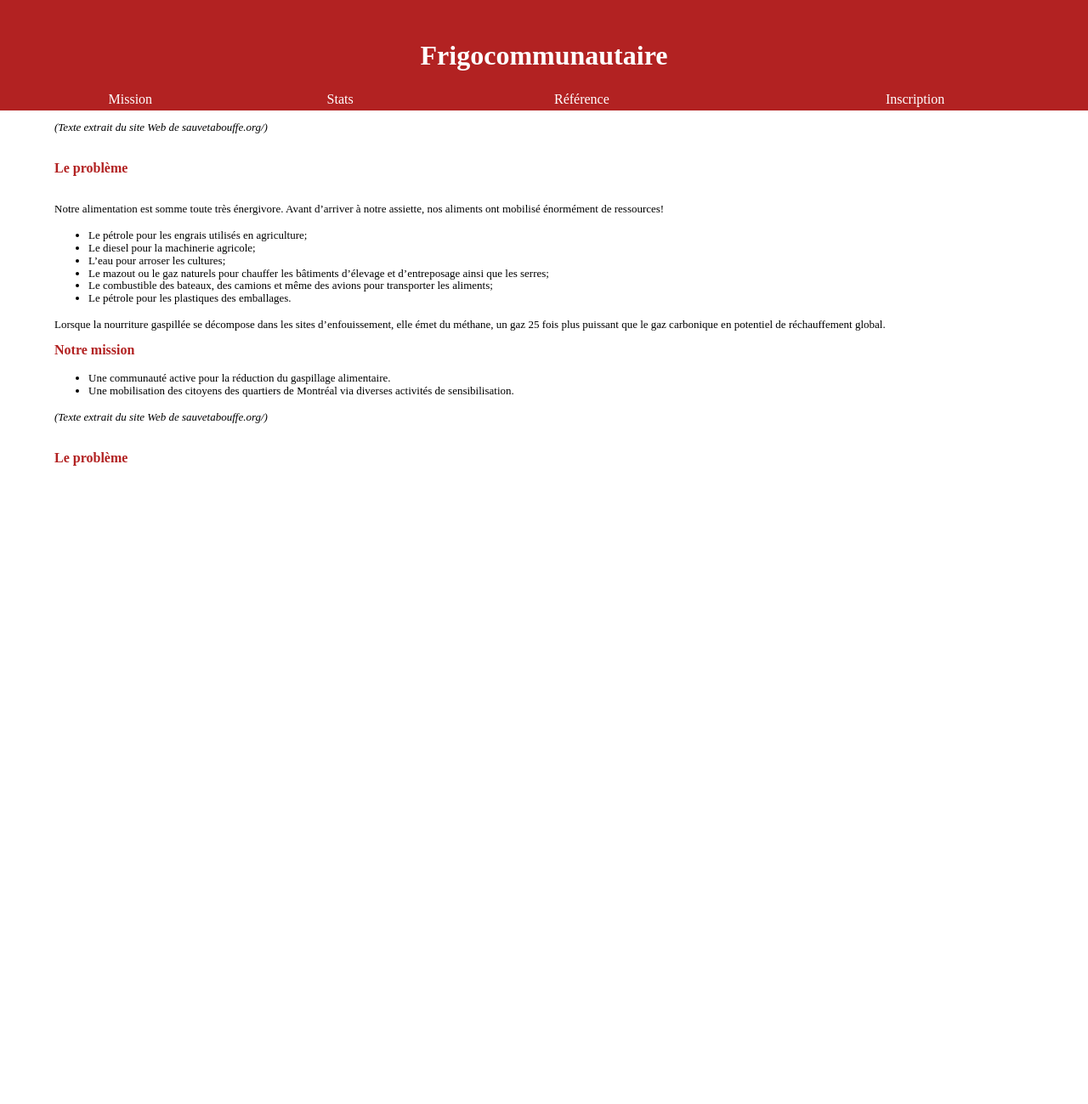
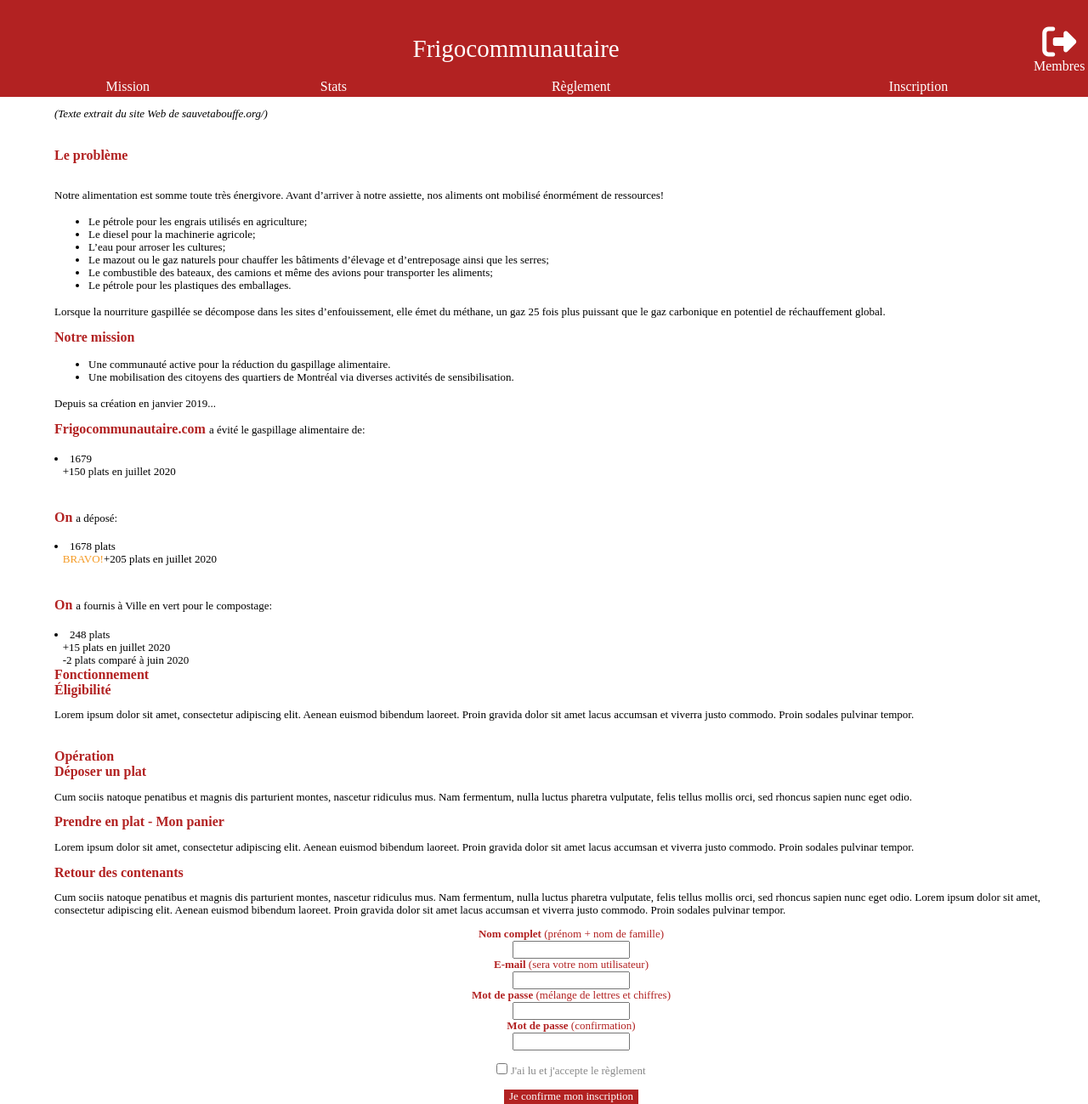
Before and after one commit to JordMim/log2420-tp, a website built with Parcel: page tp1/index.html in a window 1280 px wide. Shown: the whole page at 85% size. Before the commit the page ends 800 px from the top, so only its background shows below. Built offline with nearby package versions, Linux system fonts and the light colour scheme.

Commit message:
Ajout de tous les onglets sur une seule page

```diff
--- a/tp1/css/main.css
+++ b/tp1/css/main.css
@@ -72,16 +72,24 @@ textarea {
   text-align: center;
   padding-top: 2%;
 }
-a{
+.header-area a{
   color: white;
   text-decoration: none;
 }
+
+
+.banner{
+  width: 100%;
+}
+
+
 /*=========================
 2.2  Contenu du site (body)
 ===========================*/
 body{
   text-align: left;
 }
+
 body p{
   color:black;
   font-size: 13px;
@@ -97,12 +105,32 @@ body li{
 .stats{
   padding-left: 5%;
 }
+.reglement{
+  padding-left: 5%;
+}
+.inscription{
+  padding-left: 5%;
+  position: center;
+  text-align: center;
+}
+.normal-text{
+  color: black;
+  font-size: 13px
+}
 
+.gold{
+  color:#F59A23;
+  font-size: 13px;
+}
 .source{
   font-style: italic;
   font-family: "Arial Italic";
   font-size: 12px;
   font-weight: 400;
+}
+.formulaire{
+  color:firebrick;
+  font-size: 13px;
 }
 
 .titre{
--- a/tp1/index.html
+++ b/tp1/index.html
@@ -19,7 +19,7 @@
   <link rel="stylesheet" href="css/normalize.css">
   <link rel="stylesheet" href="css/main.css">
 
-<!--  <script src="https://kit.fontawesome.com/bd55c65e02.js" crossorigin="anonymous"></script>-->
+  <script src="https://kit.fontawesome.com/bd55c65e02.js" crossorigin="anonymous"></script>
 
   <meta name="theme-color" content="#fafafa">
 
@@ -28,20 +28,32 @@
 
 <header id="header">
   <div class="header-area">
-    <h1>Frigocommunautaire</h1>
+    <div class="banner">
+      <table width="100%">
+        <tr>
+          <td width="95%" style="font-size: 29px; font-weight: 400;">
+            Frigocommunautaire
+          </td>
+          <td width="5%">
+            <a href="#"><i class="fas fa-sign-out-alt" style="font-size: 40px"></i> Membres</a>
+          </td>
+        </tr>
+
+      </table>
+    </div>
     <table width="100%">
       <tr>
         <td>
-          <a href="mission">Mission</a>
+          <a href="#mission">Mission</a>
         </td>
         <td>
-          <a href="stats">Stats</a>
+          <a href="#stats">Stats</a>
         </td>
         <td>
-          <a href="reference">Référence</a>
+          <a href="#reg">Règlement</a>
         </td>
         <td>
-          <a href="inscription">Inscription</a>
+          <a href="#ins">Inscription</a>
         </td>
       </tr>
     </table>
@@ -74,21 +86,68 @@
       plus puissant que le gaz carbonique en potentiel de réchauffement global.</p>
 
     <div class="titre">
-    Notre mission
+      Notre mission
     </div>
     <ul>
     <li>Une communauté active pour la réduction du gaspillage alimentaire.</li>
       <li>Une mobilisation des citoyens des quartiers de Montréal via diverses activités de sensibilisation.</li>
     </ul>
   </div>
-  <div class="stats" id="#stats">
-    <div class="source">
-      <p>(Texte extrait du site Web de sauvetabouffe.org/)</p>
-    </div>
-    <br>
-    <div class="titre">
-      Le problème
-    </div>
+  <div class="stats" id="stats">
+    <p>Depuis sa création en janvier 2019...</p>
+    <span class="titre">Frigocommunautaire.com </span><span class="normal-text">a évité le gaspillage alimentaire de:</span>
+    <br><br>
+    <li>1679<br>&nbsp;&nbsp;&nbsp;+150 plats en juillet 2020</li>
+    <br><br>
+    <span class="titre">On </span><span class="normal-text">a déposé:</span>
+    <br><br>
+    <li>1678 plats<br>&nbsp;&nbsp;&nbsp;<span class="gold">BRAVO!</span>+205 plats en juillet 2020</li>
+    <br><br>
+    <span class="titre">On </span><span class="normal-text">a fournis à Ville en vert pour le compostage:</span>
+    <br><br>
+    <li>248 plats<br>&nbsp;&nbsp;&nbsp;+15 plats en juillet 2020<br>&nbsp;&nbsp;&nbsp;-2 plats comparé à juin 2020</li>
   </div>
+  <div class="reglement" id="reg">
+    <div class="titre">Fonctionnement<br>Éligibilité</div>
+    <p>Lorem ipsum dolor sit amet, consectetur adipiscing elit. Aenean euismod bibendum laoreet. Proin gravida dolor
+      sit amet lacus accumsan et viverra justo commodo. Proin sodales pulvinar tempor.</p><br>
+    <span class="titre">Opération<br>Déposer un plat</span><br>
+    <p>Cum sociis natoque penatibus et magnis dis parturient montes, nascetur ridiculus mus. Nam fermentum, nulla
+      luctus pharetra vulputate, felis tellus mollis orci, sed rhoncus sapien nunc eget odio.</p>
+    <span class="titre">Prendre en plat - Mon panier</span><br>
+    <p>Lorem ipsum dolor sit amet, consectetur adipiscing elit. Aenean euismod bibendum laoreet. Proin gravida dolor
+      sit amet lacus accumsan et viverra justo commodo. Proin sodales pulvinar tempor.</p>
+    <span class="titre">Retour des contenants</span><br>
+    <p>Cum sociis natoque penatibus et magnis dis parturient montes, nascetur ridiculus mus. Nam fermentum, nulla luctus
+      pharetra vulputate, felis tellus mollis orci, sed rhoncus sapien nunc eget odio. Lorem ipsum dolor sit amet,
+      consectetur adipiscing elit. Aenean euismod bibendum laoreet. Proin gravida dolor sit amet lacus accumsan et
+      viverra justo commodo. Proin sodales pulvinar tempor.</p>
+  </div>
+  <div class="inscription" id="ins">
+    <form class="formulaire" action="index.html" id="formulaire">
+      <b>Nom complet</b> (prénom + nom de famille)<br>
+      <input type="text" name="name" id="name"><br>
+      <b>E-mail</b> (sera votre nom utilisateur)<br>
+      <input type="email" name="email" id="email"><br>
+      <b>Mot de passe</b> (mélange de lettres et chiffres)<br>
+      <input type="password" name="password" id="pass"><br>
+      <b>Mot de passe</b> (confirmation)<br>
+      <input type="password" name="conf-password" id="c-pass"><br><br>
+      <span><input type="checkbox" name="check" id="check" style="text-align: left;"></span>
+      <span style="color: #888888">J'ai lu et j'accepte le règlement</span><br><br>
+      <input id="send" name="send" style="background-color: firebrick;
+       color: white; border: none;font-family: AppleGothic;" type="submit" value="Je confirme mon inscription">
+    </form>
+  </div>
+
+
+
+
+
+
+
+
+
+
 </body>
 </html>
```
